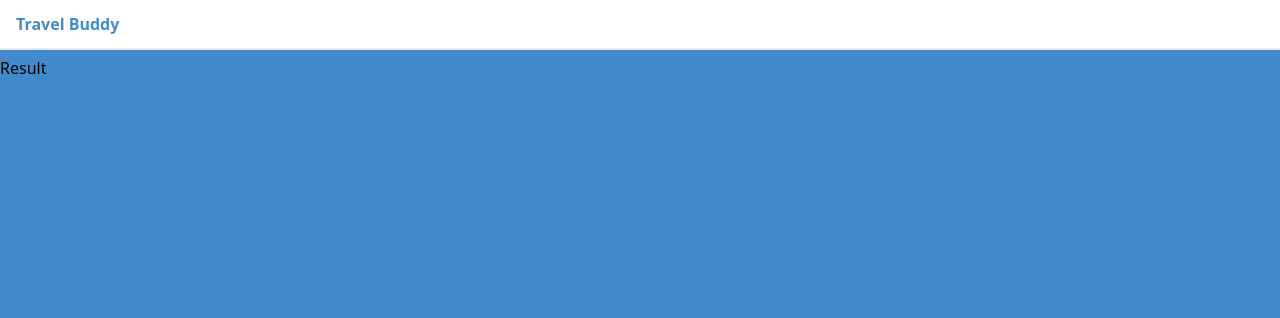
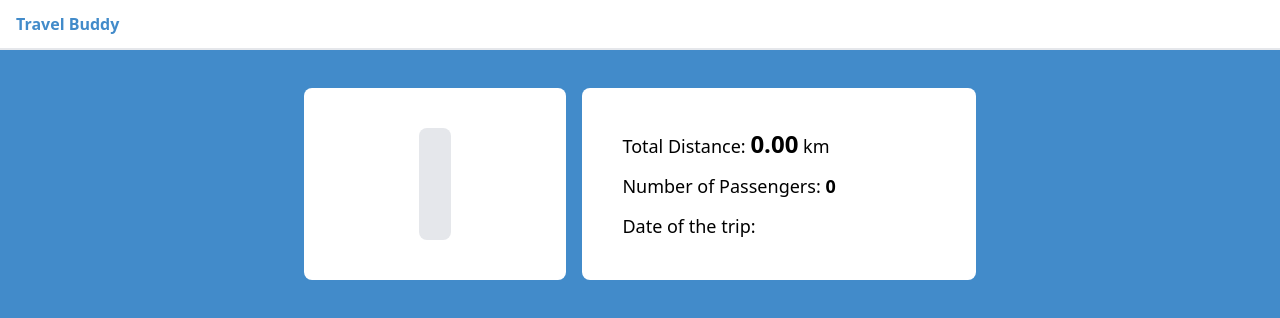
Before and after one commit to Bailig/travel-buddy, a React (Vite) app: page /#/result in a window 1280 px wide. Shown: the top 318 px of the page. Built offline with nearby package versions, Linux system fonts and the light colour scheme.

Commit message:
feat: result page

```diff
--- a/src/containers/Result.tsx
+++ b/src/containers/Result.tsx
@@ -1,3 +1,85 @@
-const Result = () => <div>Result</div>;
+import { useQuery } from "@tanstack/react-query";
+import { Fragment, useMemo } from "react";
+import { FaLongArrowAltDown } from "react-icons/fa";
+import { useSearchParams } from "react-router-dom";
+import { calculateDistance } from "../fake-api";
+
+const getDistances = (cities: string[]) => calculateDistance(cities);
+
+const Result = () => {
+  const [searchParams] = useSearchParams();
+  const initialDate = searchParams.get("date");
+  const values = {
+    originCity: searchParams.get("originCity") || "",
+    destinationCities: searchParams.getAll("destinationCities") || [],
+    date: initialDate ? new Date(initialDate) : undefined,
+    passengerCount: Number(searchParams.get("passengerCount")),
+  };
+
+  const cities = [values.originCity, ...values.destinationCities];
+  const { data: cityDistances = [] } = useQuery(
+    ["distances", cities],
+    () => getDistances(cities),
+    {
+      suspense: true,
+    },
+  );
+
+  const totalDistance = useMemo(
+    () =>
+      cityDistances.reduce(
+        (accumulator, { distance }) => accumulator + distance,
+        0,
+      ),
+    [cityDistances],
+  );
+
+  return (
+    <main
+      aria-label="Result"
+      className="mx-auto mt-8 grid max-w-2xl grid-cols-[4fr_6fr] gap-4"
+    >
+      <section className="grid justify-items-center gap-5 rounded-lg bg-white p-10">
+        <div className="min-w-max rounded-lg bg-gray-200 py-2 px-4">
+          {values.originCity}
+        </div>
+        {cityDistances.map(({ distance, toCity }, index) => (
+          <Fragment key={index}>
+            <div className="relative">
+              <FaLongArrowAltDown className="scale-x-125 text-4xl text-gray-600" />
+              <div className="absolute top-1/2 left-full min-w-max -translate-y-1/2 font-semibold">
+                {distance.toFixed(2)} km
+              </div>
+            </div>
+            <div className="min-w-max rounded-lg bg-gray-200 py-2 px-4">
+              {toCity}
+            </div>
+          </Fragment>
+        ))}
+      </section>
+
+      <section className="rounded-lg bg-white p-10">
+        <div className="grid gap-3 text-lg">
+          <div>
+            Total Distance:{" "}
+            <span className="text-2xl font-bold">
+              {totalDistance.toFixed(2)}
+            </span>{" "}
+            km
+          </div>
+
+          <div>
+            Number of Passengers:&nbsp;
+            <b>{values.passengerCount}</b>
+          </div>
+          <div>
+            Date of the trip:&nbsp;
+            <b>{values.date?.toLocaleDateString()}</b>
+          </div>
+        </div>
+      </section>
+    </main>
+  );
+};
 
 export default Result;
```
